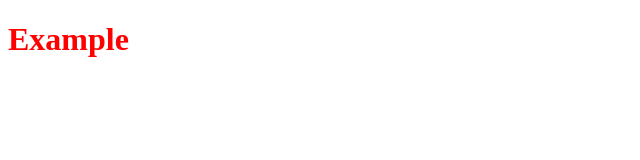
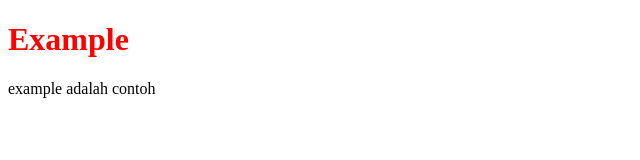
Before and after one commit to anggipermana111/example, a plain HTML site: page index.html in a window 1280 px wide. Shown: the whole page, without its empty margins (0-640 px from the left). Drawn offline with Linux system fonts and the light colour scheme.

Commit message:
Update index.html

```diff
--- a/index.html
+++ b/index.html
@@ -8,5 +8,8 @@
 </head>
 <body>
     <h1>Example</h1>
+    <p>
+        example adalah contoh
+    </p>
 </body>
 </html>
```
